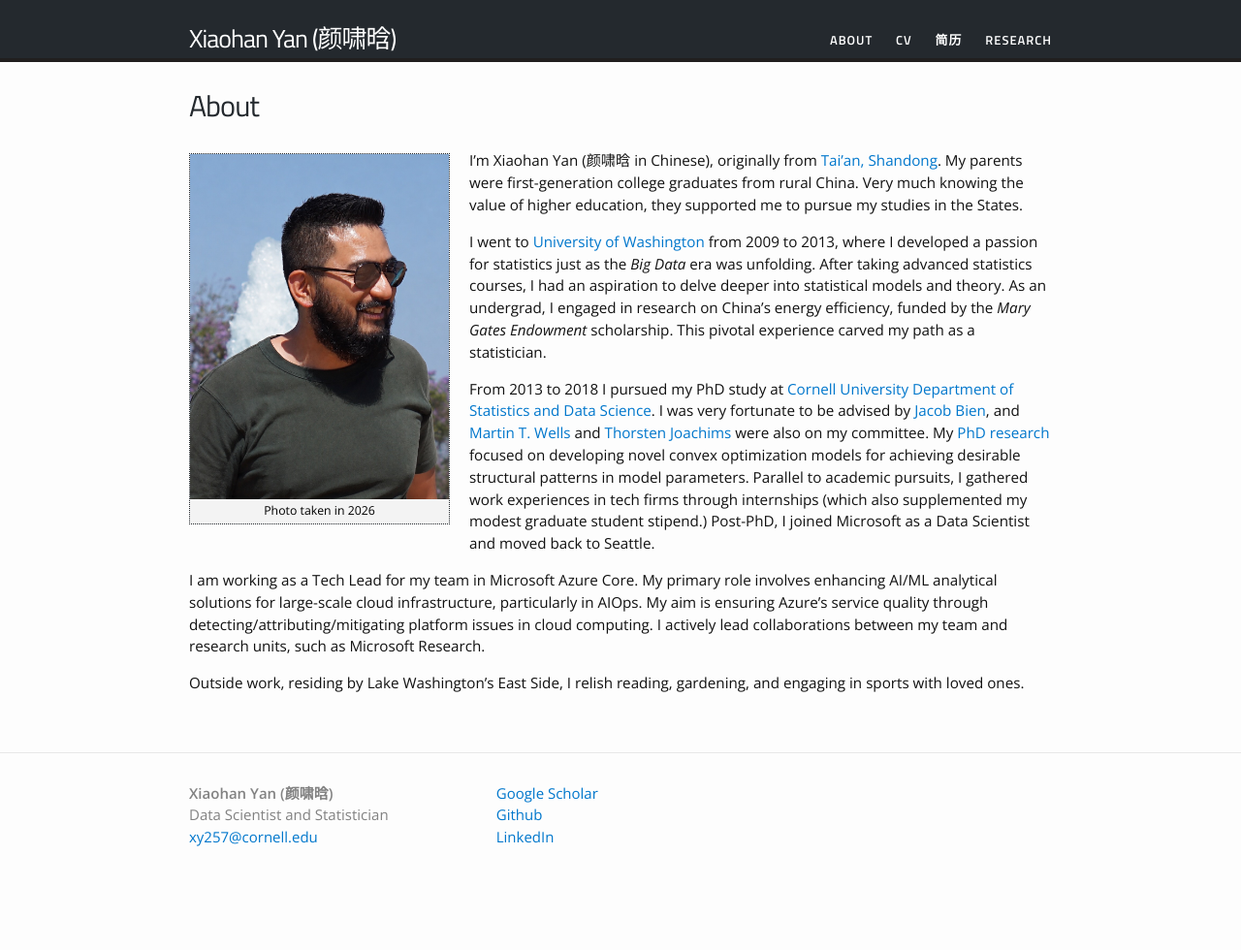
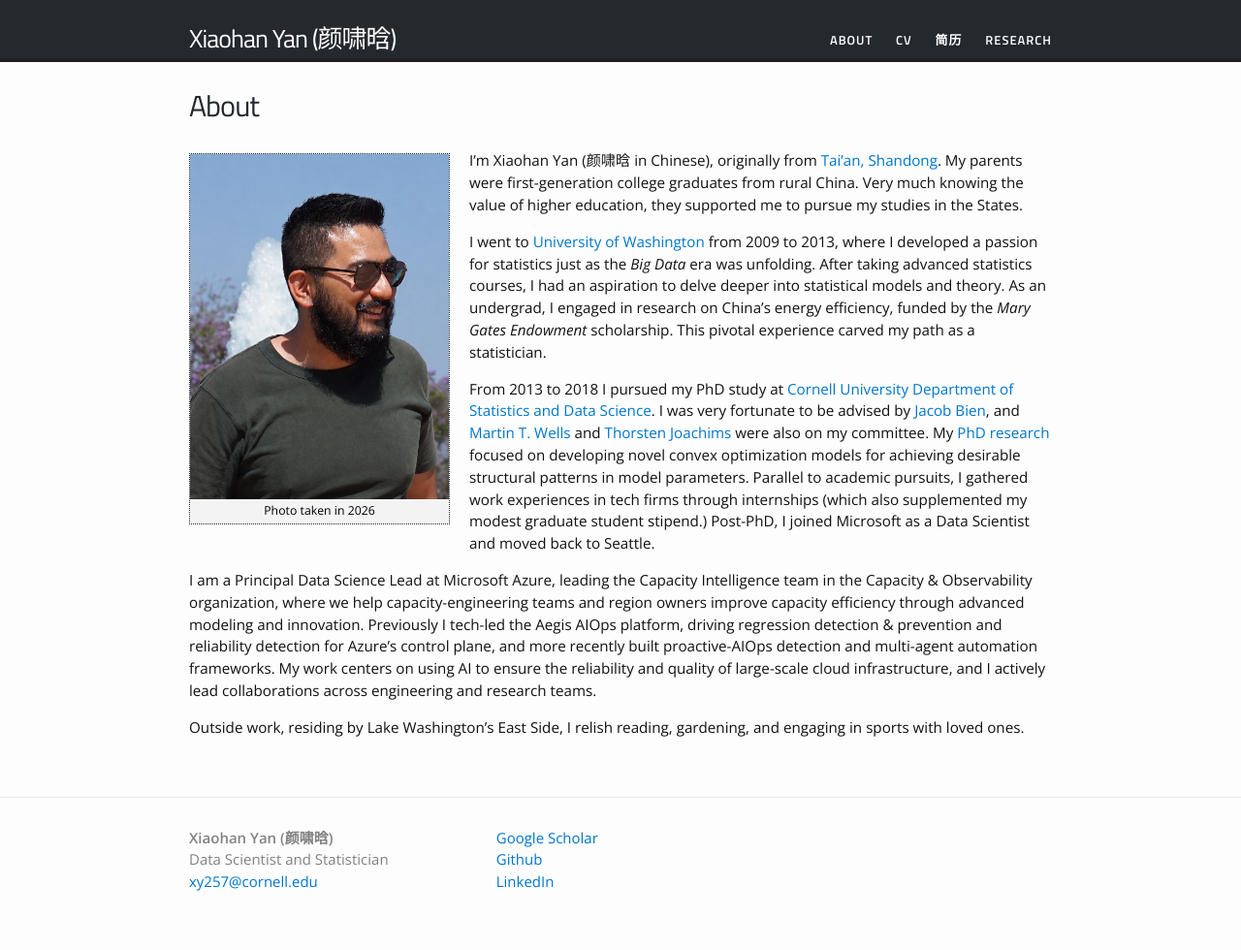
Before and after one commit to yanxht/yanxht.github.io, a Jekyll site: the page built from about.md, in a window 1280 px wide. Shown: the whole page at 97% size. Built offline with Jekyll 4.4.1, drawn with Linux system fonts in a browser that asks for light colours; before the commit the page ends 934 px from its top, so only the background shows below that.

Commit message:
Update bio to Principal Data Science Lead / Capacity Intelligence; refresh CV dates

```diff
--- a/about.md
+++ b/about.md
@@ -15,6 +15,6 @@ I went to [University of Washington](https://www.washington.edu) from 2009 to 20
 
 From 2013 to 2018 I pursued my PhD study at [Cornell University Department of Statistics and Data Science](https://stat.cornell.edu). I was very fortunate to be advised by [Jacob Bien](http://faculty.marshall.usc.edu/Jacob-Bien/), and [Martin T. Wells](https://stat.cornell.edu/people/faculty/martin-wells) and [Thorsten Joachims](http://www.cs.cornell.edu/people/tj/) were also on my committee. My [PhD research](https://yanxht.github.io/research/) focused on developing novel convex optimization models for achieving desirable structural patterns in model parameters. Parallel to academic pursuits, I gathered work experiences in tech firms through internships (which also supplemented my modest graduate student stipend.) Post-PhD, I joined Microsoft as a Data Scientist and moved back to Seattle.
 
-I am working as a Tech Lead for my team in Microsoft Azure Core. My primary role involves enhancing AI/ML analytical solutions for large-scale cloud infrastructure, particularly in AIOps. My aim is ensuring Azure's service quality through detecting/attributing/mitigating platform issues in cloud computing. I actively lead collaborations between my team and research units, such as Microsoft Research.
+I am a Principal Data Science Lead at Microsoft Azure, leading the Capacity Intelligence team in the Capacity & Observability organization, where we help capacity-engineering teams and region owners improve capacity efficiency through advanced modeling and innovation. Previously I tech-led the Aegis AIOps platform, driving regression detection & prevention and reliability detection for Azure's control plane, and more recently built proactive-AIOps detection and multi-agent automation frameworks. My work centers on using AI to ensure the reliability and quality of large-scale cloud infrastructure, and I actively lead collaborations across engineering and research teams.
 
 Outside work, residing by Lake Washington's East Side, I relish reading, gardening, and engaging in sports with loved ones.
--- a/index.html
+++ b/index.html
@@ -5,7 +5,7 @@ layout: default
 <div class="home">
 
 <h1>Welcome</h1>
-<p>Welcome to my personal website, a space where I share updates on my professional journey and research endeavors. Currently, I am working as a <i>Principal Data Scientist</i> building analytics tools for large-scale cloud infrastructure at <i>Microsoft Azure</i>. Before that I earned my PhD in Statistics from Cornell University in 2018. My graduate research centered on using convex optimization to solve structured feature selection problems in high-dimensional spaces. My highlighted project at Azure is the development of <a href="https://yanxht.github.io/research/aegis/"><em>Aegis</em></a>, an end-to-end analytical service for attributing control plane change impact across computing layers and service components in large-scale cloud systems.</p>
+<p>Welcome to my personal website, a space where I share updates on my professional journey and research endeavors. Currently, I am a <i>Principal Data Science Lead</i> at <i>Microsoft Azure</i>, where I lead the <i>Capacity Intelligence</i> team building AI-powered systems that improve the reliability and capacity efficiency of large-scale cloud infrastructure. Previously I tech-led the <a href="https://yanxht.github.io/research/aegis/"><em>Aegis</em></a> AIOps platform, driving regression detection &amp; prevention and reliability detection for Azure's control plane, and built multi-agent automation frameworks for cloud operations. I earned my PhD in Statistics from Cornell University in 2018, where my research centered on convex optimization for structured feature selection in high-dimensional spaces.</p>
 
 <h2> Education </h2>
 <ul>
```
Also changed, not shown: cv-chinese.md (+1 -1 lines), cv.md (+1 -1 lines), research.md (+1 -1 lines).
